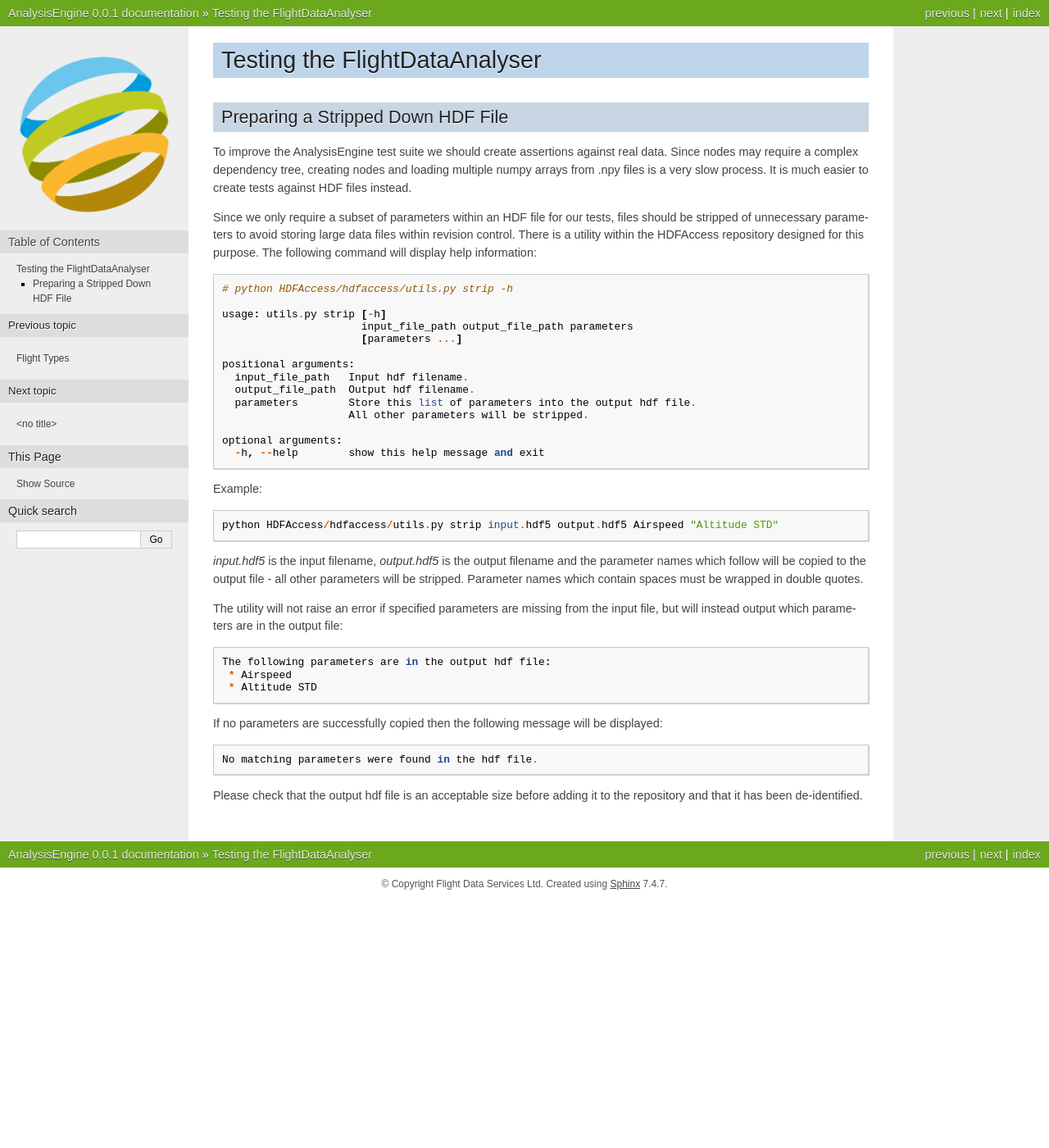
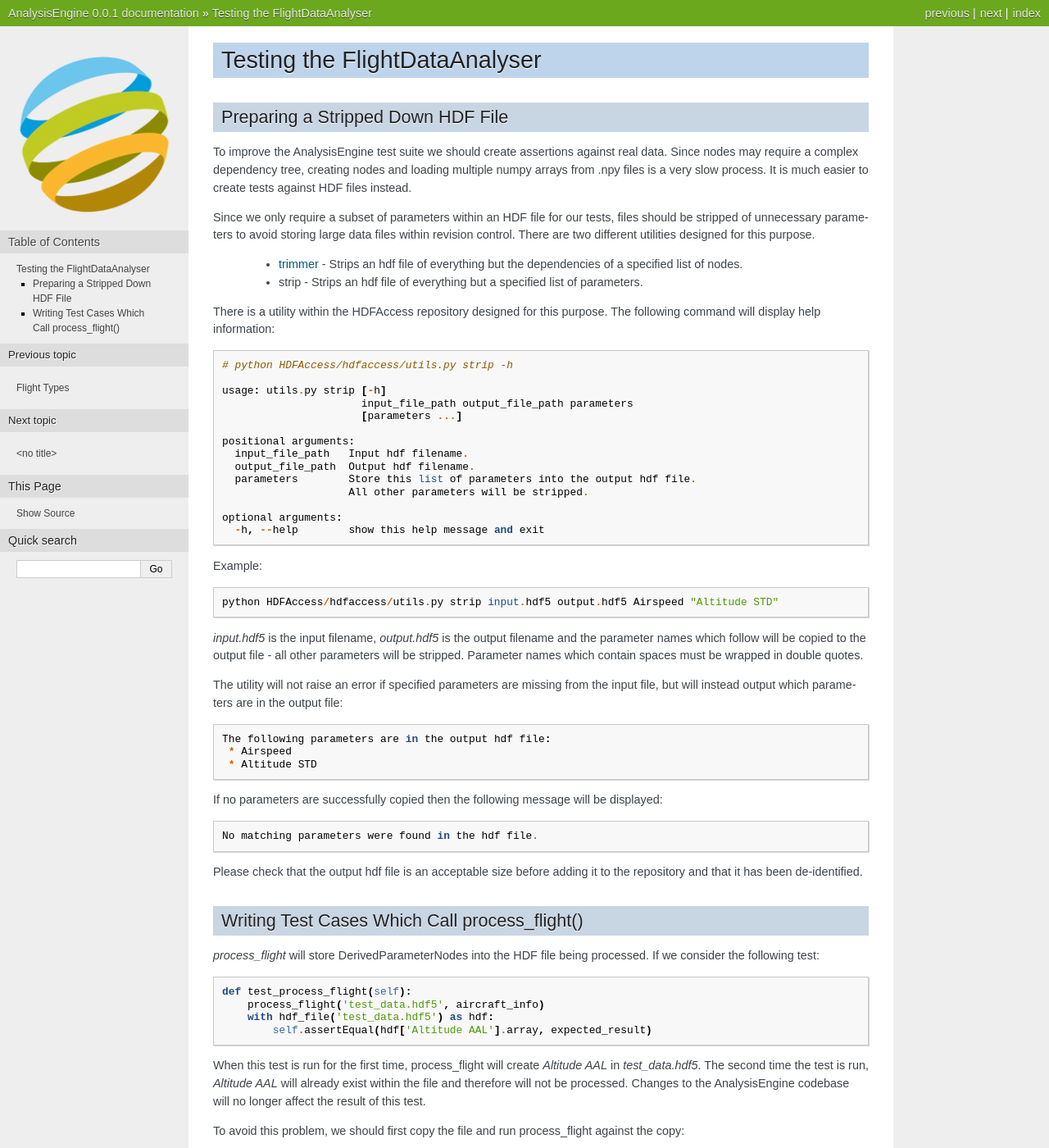
Before and after one commit to catawbasam/FlightDataAnalyzer, a Sphinx documentation site: the page built from doc/source/Testing.rst, in a window 1280 px wide and 1400 px high. Shown: the whole window at 82% size. Built offline with Sphinx 7.4.7, drawn with Linux system fonts in a browser that asks for light colours; formulas are drawn with MathJax 3; some of the changed text lies outside the part shown.

Commit message:
Fixed the trimmer and updated testing documentation.

```diff
--- a/doc/source/Testing.rst
+++ b/doc/source/Testing.rst
@@ -15,9 +15,14 @@ much easier to create tests against HDF files instead.
 
 Since we only require a subset of parameters within an HDF file for our tests,
 files should be stripped of unnecessary parameters to avoid storing large
-data files within revision control. There is a utility within the HDFAccess
-repository designed for this purpose. The following command will display help
-information::
+data files within revision control. There are two different utilities designed
+for this purpose.
+
+ * :ref:`trimmer` - Strips an hdf file of everything but the dependencies of a specified list of nodes.
+ * strip - Strips an hdf file of everything but a specified list of parameters.
+
+There is a utility within the HDFAccess repository designed for this purpose.
+The following command will display help information::
 
     # python HDFAccess/hdfaccess/utils.py strip -h
 
@@ -58,3 +63,36 @@ displayed::
 
 Please check that the output hdf file is an acceptable size before adding it
 to the repository and that it has been de-identified.
+
+----------------------------------------------
+Writing Test Cases Which Call process_flight()
+----------------------------------------------
+
+*process_flight* will store DerivedParameterNodes into the HDF file being
+processed. If we consider the following test::
+
+    def test_process_flight(self):
+        process_flight('test_data.hdf5', aircraft_info)
+        with hdf_file('test_data.hdf5') as hdf:
+            self.assertEqual(hdf['Altitude AAL'].array, expected_result)
+
+When this test is run for the first time, process_flight will create
+*Altitude AAL* in *test_data.hdf5*. The second time the test is run,
+*Altitude AAL* will already exist within the file and therefore will not be
+processed. Changes to the AnalysisEngine codebase will no longer affect the
+result of this test.
+
+To avoid this problem, we should first copy the file and run process_flight
+against the copy::
+
+    from utilities.filesystem_tools import copy_file
+
+    ...
+
+        def test_process_flight(self):
+            hdf_copy = copy_file('test_data.hdf5', postfix='_test_copy')
+            process_flight(hdf_copy, aircraft_info)
+            with hdf_file(hdf_copy) as hdf:
+                self.assertEqual(hdf['Altitude AAL'].array, expected_result)
+
+In this case *Altitude AAL* will be processed each time the test is run.
```
Also changed, not shown: doc/source/Utils.rst (+32 -11 lines), 6 other files.
